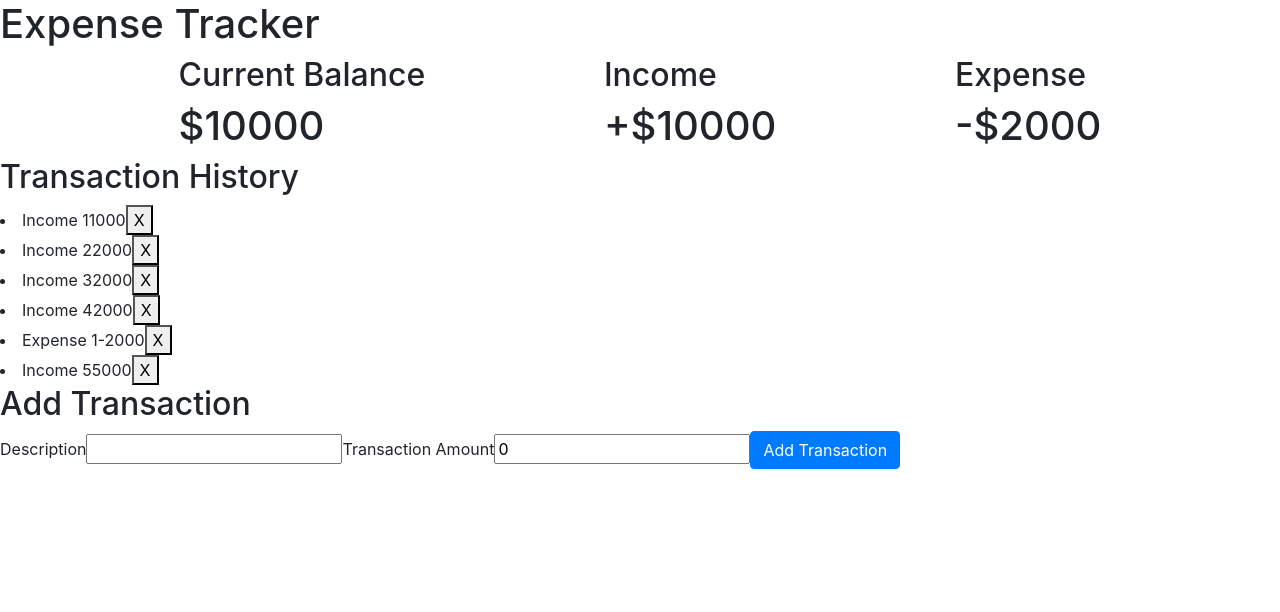
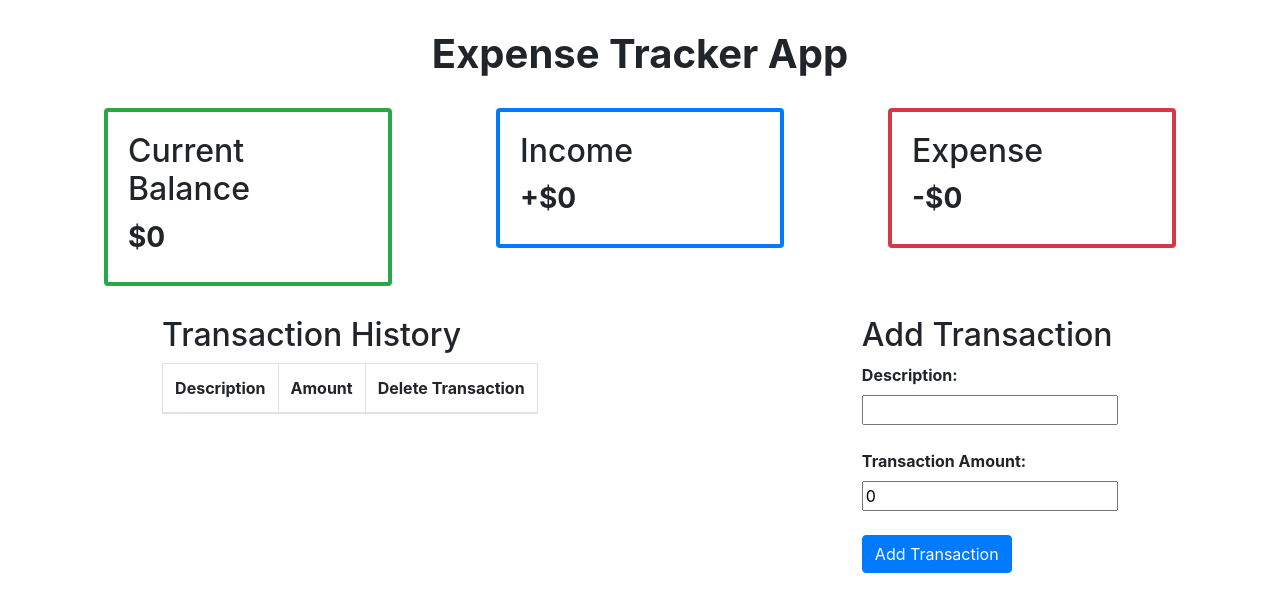
Before and after one commit to EhsanShakil/Expense-Tracker-App, a React (Create React App) app: page / in a window 1280 px wide. Shown: the top 612 px of the page. Built offline with nearby package versions, Linux system fonts and the light colour scheme.

Commit message:
Adding React Bootstrap and CSS

```diff
--- a/src/App.css
+++ b/src/App.css
@@ -1,4 +1,22 @@
+.header {
+  text-align: center;
+  margin: 30px;
+  font-weight: bold;
+}
 .balance {
   display: flex;
   justify-content: space-evenly;
 }
+
+.transaction {
+  display: flex;
+  flex-direction: row;
+  justify-content: space-around;
+  margin-top: 30px;
+}
+@media only screen and (max-width: 880px) {
+  .container {
+    display: flex;
+    flex-direction: column;
+  }
+}
--- a/src/App.js
+++ b/src/App.js
@@ -5,19 +5,22 @@ import Expense from "./Components/Expense";
 import TransactionHistory from "./Components/TransactionHistory";
 import AddTransaction from "./Components/AddTransaction";
 import GlobalProvider from "./Context/GlobalState";
+import Header from "./Components/Header";
 import "bootstrap/dist/css/bootstrap.min.css";
 import "./App.css";
 function App() {
   return (
-    <GlobalProvider>
-      <h1>Expense Tracker</h1>
+    <GlobalProvider className="container">
+      <Header />
       <div className="balance">
         <Balance />
         <Income />
         <Expense />
       </div>
-      <TransactionHistory />
-      <AddTransaction />
+      <div className="transaction">
+        <TransactionHistory />
+        <AddTransaction />
+      </div>
     </GlobalProvider>
   );
 }
--- a/src/Components/AddTransaction.js
+++ b/src/Components/AddTransaction.js
@@ -25,7 +25,10 @@ const AddTransaction = () => {
     <div>
       <h2>Add Transaction</h2>
       <form onSubmit={handleSubmit}>
-        <label htmlFor="description">Description</label>
+        <label htmlFor="description">
+          <b>Description:</b>
+        </label>
+        <br />
         <input
           required
           id="description"
@@ -33,7 +36,13 @@ const AddTransaction = () => {
           value={description}
           onChange={(e) => setDescription(e.target.value)}
         />
-        <label htmlFor="transactionamount">Transaction Amount</label>
+        <br />
+        <br />
+        <label htmlFor="transactionamount">
+          <b>Transaction Amount:</b>
+        </label>
+
+        <br />
         <input
           required
           type="number"
@@ -41,6 +50,8 @@ const AddTransaction = () => {
           value={amount}
           onChange={(e) => setAmount(e.target.value)}
         />
+        <br />
+        <br />
         <button className="btn btn-primary">Add Transaction</button>
       </form>
     </div>
--- a/src/Components/Balance.js
+++ b/src/Components/Balance.js
@@ -1,5 +1,6 @@
 import React, { useContext } from "react";
 import { GlobalContext } from "../Context/GlobalState";
+import Card from "react-bootstrap/Card";
 
 const Balance = () => {
   const { transactions } = useContext(GlobalContext);
@@ -10,8 +11,18 @@ const Balance = () => {
 
   return (
     <div>
-      <h2>Current Balance</h2>
-      <h1>${total}</h1>
+      <Card border="success" style={{ width: "18rem", borderWidth: "4px" }}>
+        <Card.Body>
+          <Card.Title>
+            <h2>Current Balance</h2>
+          </Card.Title>
+          <Card.Text>
+            <h3>
+              <b>${total}</b>
+            </h3>
+          </Card.Text>
+        </Card.Body>
+      </Card>
     </div>
   );
 };
--- a/src/Components/Expense.js
+++ b/src/Components/Expense.js
@@ -1,5 +1,6 @@
 import React, { useContext } from "react";
 import { GlobalContext } from "../Context/GlobalState";
+import Card from "react-bootstrap/Card";
 
 const Expense = () => {
   const { transactions } = useContext(GlobalContext);
@@ -9,8 +10,18 @@ const Expense = () => {
   const total = income.reduce((total, item) => (total += item), 0);
   return (
     <div>
-      <h2>Expense</h2>
-      <h1>-${Math.abs(total)}</h1>
+      <Card border="danger" style={{ width: "18rem", borderWidth: "4px" }}>
+        <Card.Body>
+          <Card.Title>
+            <h2>Expense</h2>
+          </Card.Title>
+          <Card.Text>
+            <h3>
+              <b>-${Math.abs(total)}</b>
+            </h3>
+          </Card.Text>
+        </Card.Body>
+      </Card>
     </div>
   );
 };
--- /dev/null
+++ b/src/Components/Header.js
@@ -0,0 +1,7 @@
+import React from "react";
+
+const Header = () => {
+  return <h1 className="header">Expense Tracker App</h1>;
+};
+
+export default Header;
--- a/src/Components/Income.js
+++ b/src/Components/Income.js
@@ -1,5 +1,7 @@
 import React, { useContext } from "react";
 import { GlobalContext } from "../Context/GlobalState";
+import Card from "react-bootstrap/Card";
+
 const Income = () => {
   const { transactions } = useContext(GlobalContext);
 
@@ -9,8 +11,18 @@ const Income = () => {
 
   return (
     <div>
-      <h2>Income</h2>
-      <h1>+${total}</h1>
+      <Card border="primary" style={{ width: "18rem", borderWidth: "4px" }}>
+        <Card.Body>
+          <Card.Title>
+            <h2>Income</h2>
+          </Card.Title>
+          <Card.Text>
+            <h3>
+              <b>+${total}</b>
+            </h3>
+          </Card.Text>
+        </Card.Body>
+      </Card>
     </div>
   );
 };
--- a/src/Components/TransactionHistory.js
+++ b/src/Components/TransactionHistory.js
@@ -1,5 +1,6 @@
 import React, { useContext } from "react";
 import { GlobalContext } from "../Context/GlobalState";
+import Table from "react-bootstrap/Table";
 
 const TransactionHistory = () => {
   const { transactions, deleteTransaction } = useContext(GlobalContext);
@@ -7,19 +8,31 @@ const TransactionHistory = () => {
   return (
     <div>
       <h2>Transaction History</h2>
-      {transactions.map((transaction, id) => (
-        <div key={id}>
-          <li>
-            {transaction.description}
-            <span>
-              {transaction.amount}
-              <button onClick={() => deleteTransaction(transaction.id)}>
-                X
-              </button>
-            </span>
-          </li>
-        </div>
-      ))}
+      <Table striped bordered hover>
+        <thead>
+          <tr>
+            <th>Description</th>
+            <th>Amount</th>
+            <th>Delete Transaction</th>
+          </tr>
+        </thead>
+        <tbody>
+          {transactions.map((transaction, id) => (
+            <tr>
+              <td key={id}>{transaction.description}</td>
+              <td>{transaction.amount}</td>
+              <td>
+                <button
+                  className="btn btn-danger"
+                  onClick={() => deleteTransaction(transaction.id)}
+                >
+                  Delete
+                </button>
+              </td>
+            </tr>
+          ))}
+        </tbody>
+      </Table>
     </div>
   );
 };
--- a/src/Context/GlobalState.js
+++ b/src/Context/GlobalState.js
@@ -3,12 +3,12 @@ import AppReducer from "./AppReducer";
 
 const initialState = {
   transactions: [
-    { id: 1, description: "Income 1", amount: 1000 },
-    { id: 2, description: "Income 2", amount: 2000 },
-    { id: 3, description: "Income 3", amount: 2000 },
-    { id: 4, description: "Income 4", amount: 2000 },
-    { id: 5, description: "Expense 1", amount: -2000 },
-    { id: 6, description: "Income 5", amount: 5000 },
+    // { id: 1, description: "Income 1", amount: 1000 },
+    // { id: 2, description: "Income 2", amount: 2000 },
+    // { id: 3, description: "Income 3", amount: 2000 },
+    // { id: 4, description: "Income 4", amount: 2000 },
+    // { id: 5, description: "Expense 1", amount: -2000 },
+    // { id: 6, description: "Income 5", amount: 5000 },
   ],
 };
 
```
